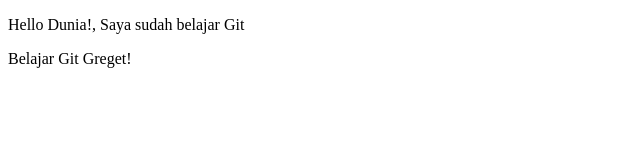
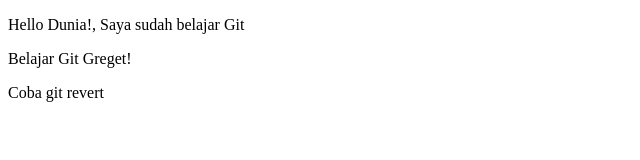
Before and after one commit to eryawanir/belajar-git, a plain HTML site: page index.html in a window 1280 px wide. Shown: the whole page, without its empty margins (0-640 px from the left). Drawn offline with Linux system fonts and the light colour scheme.

Commit message:
coba git revert

```diff
--- a/index.html
+++ b/index.html
@@ -9,5 +9,6 @@
   <body>
     <p>Hello Dunia!, Saya sudah belajar Git</p>
     <p>Belajar Git Greget!</p>
+    <p>Coba git revert</p>
   </body>
 </html>
```
